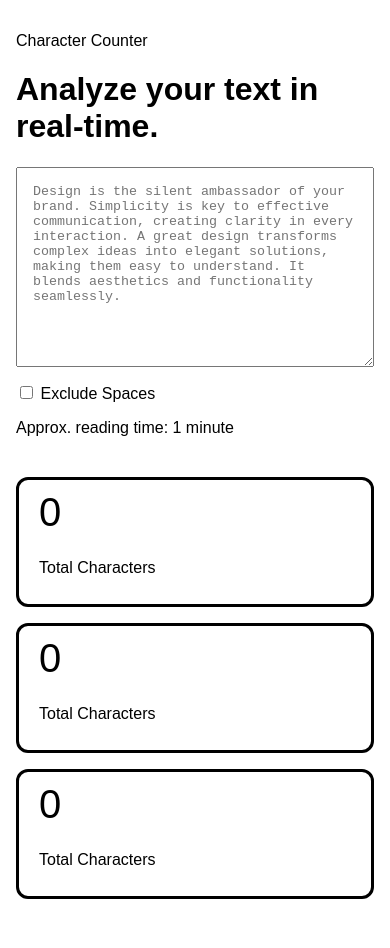
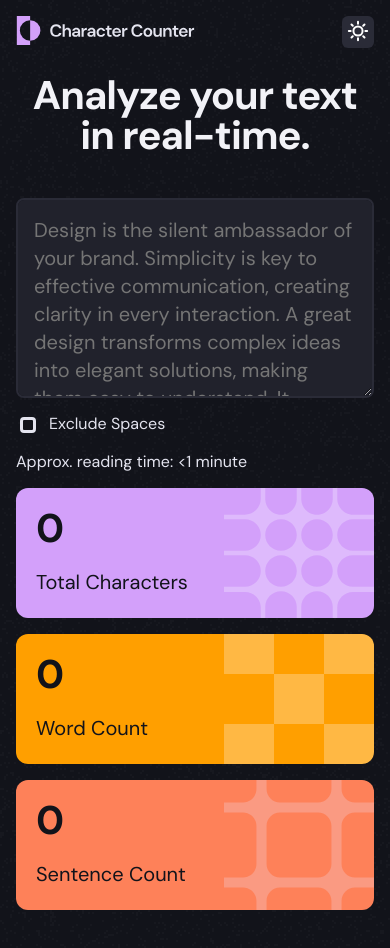
Before and after one commit to sabts/character-counter, a plain HTML site: page index.html in a window 390 px wide. Drawn offline with Linux system fonts and the light colour scheme.

Commit message:
phone css ready

```diff
--- a/css/style.css
+++ b/css/style.css
@@ -20,8 +20,109 @@ nav ul{
 }
 body{
     margin: 0;
-    font-family: sans-serif;
+    font-family: "DM Sans",sans-serif;
     padding: 1rem;
+    background-image: url(../assents/bg-dark-theme.png);
+}
+
+.logo{
+    background-image: url(../assents/logo-dark-theme.svg);
+    background-repeat: no-repeat;
+    width: 180px;
+    height: 30px;
+    background-size: contain;
+}
+
+.dark-mode{
+    position: relative;
+    display: flex;
+    height: 32px;
+    width: 32px;
+    background-color: #2A2B37;
+    border-radius: 6px;
+}
+.dark-mode::after{
+    content: '';
+    position: relative;
+    display: flex;
+    top: 4px;
+    left: 5px;
+    background-image: url(../assents/icon-sun.svg);
+    background-repeat: no-repeat;
+    height: 32px;
+    width: 32px;
+}
+.input-checkbox{
+    -webkit-appearance: none;
+    appearance: none;
+    position: relative;
+    width: 1rem;
+    height: 1rem;
+    border-radius: 4px;
+    background-color: transparent;
+    border: solid  #E4E4EF;
+}
+.input-checkbox:checked{
+    border: none;
+    background-color: #D3A0FA;
+}
+.input-checkbox:checked::after{
+    content: "";
+    position: absolute;
+    top: 0.5px;
+    left: 0.5px;
+    background-image: url(../assents/icon-check.svg);
+    background-size: contain;
+    background-repeat: no-repeat;
+    height: 1rem;
+    width: 1rem;
+}
+.text{
+    font-family:"DM Sans";
+}
+
+.text.main-title{
+    color: #F2F2F7;
+    font-size: 2.5rem;
+    font-style: normal;
+    font-weight: 700;
+    line-height: 100%;
+    letter-spacing: -0.0625rem
+}
+.text.placeholder{
+    font-size: 1.25rem;
+    font-style: normal;
+    font-weight: 400;
+    line-height: 140%;
+}
+
+.text.options{
+    color:  #E4E4EF;
+    font-size: 1rem;
+    font-style: normal;
+    font-weight: 400;
+    line-height: 130%;
+}
+
+.text.counter-total{
+    color: #12131A;
+    font-size: 2.5rem;
+    font-style: normal;
+    font-weight: 700;
+    line-height: 100%;
+}
+.text.counter-caption{
+    color: #12131A;
+    font-size: 1.25rem;
+    font-style: normal;
+    font-weight: 400;
+    line-height: 140%;
+}
+
+.header-container{
+    display: flex;
+    flex-wrap: wrap;
+    justify-content: space-between;
 }
 .main-container{
     display: flex;
@@ -29,7 +130,8 @@ body{
     padding-bottom: 2rem;
     flex-direction: column;
     align-items: center;
-    gap: 2.5rem;
+    gap: 1rem;
+    text-align: center;
 }
 
 .textarea-container{
@@ -39,14 +141,24 @@ body{
     gap: 1rem;
     align-self: stretch;
 }
+
 .textarea-box{
     display: flex;
     height: 200px;
     padding: 1rem;
     gap: 0.625rem;
+    border-radius: 8px;
+    color:  #E4E4EF;
+    border: 2px solid rgba(42, 43, 55, 1);
+    background-color:rgba(33, 34, 44, 1) ;
     align-self: stretch;
 }
-
+.checkbox-area{
+    display: flex;
+    gap:0.625rem;
+    align-items: center;
+    align-content: center;
+}
 .counters-container{
     display: flex;
     flex-direction: column;
@@ -59,13 +171,54 @@ body{
     height: 130px;
     padding: 1.25rem;
     flex-direction: column;
-    justify-content: center;
+    justify-content: space-between;
     align-items: flex-start;
-    gap: 0.5rem;
     align-self: stretch;
-    border: solid black;
     border-radius: 0.75rem;
 }
-.counter-total{
-    font-size: 40px;
+.counter-box.characters{
+    background-image: url(../assents/pattern-character-count.svg);
+    background-repeat: no-repeat;
+    height: 130px;
+    background-color: rgba(211, 160, 250, 1);
+    background-position: right center;
 }
+.counter-box.words{
+    background-image: url(../assents/pattern-word-count.svg);
+    background-repeat: no-repeat;
+    height: 130px;
+    background-color: rgba(255, 159, 0, 1);
+    background-position: right center;
+}
+.counter-box.sentences{
+    background-image: url(../assents/pattern-sentence-count.svg);
+    background-repeat: no-repeat;
+    height: 130px;
+    background-color: rgba(254, 129, 89, 1);
+    background-position: right center;
+}
+
+@media screen and (min-width: 768px){
+    body{
+        padding: 2rem;
+    }
+    .text.main-title{
+        font-size: 4rem;
+    }
+    .text.counter-total{
+        color: #12131A;
+        font-size: 4rem;
+        font-style: normal;
+        font-weight: 700;
+        line-height: 100%;
+    }
+    .main-container{
+        padding-inline: 2rem;
+        gap: 40px;
+    }
+    .checkbox-area{
+        flex-direction: row;
+        flex-wrap: wrap;
+    }
+
+}
--- a/index.html
+++ b/index.html
@@ -3,50 +3,47 @@
   <head>
     <meta charset="UTF-8" />
     <meta name="viewport" content="width=device-width, initial-scale=1.0" />
+    <link rel="preconnect" href="https://fonts.googleapis.com">
+    <link rel="preconnect" href="https://fonts.gstatic.com" crossorigin>
+    <link href="https://fonts.googleapis.com/css2?family=DM+Sans:ital,opsz,wght@0,9..40,100..1000;1,9..40,100..1000&display=swap" rel="stylesheet">
     <link rel="stylesheet" href="./css/style.css" />
     <title>Document</title>
   </head>
   <body>
-    <header>
-      <div>
+    <header class="header-container">
         <div class="logo"></div>
-        <p>Character Counter</p>
-      </div>
-
-      <h1>Analyze your text in real-time.</h1>
+        <div class="dark-mode"></div>
     </header>
 
     <main class="main-container">
-
+      <h1 class="text main-title">Analyze your text in real-time.</h1>
       <div class="textarea-container">
-        <textarea class="textarea-box"
+        <textarea class="textarea-box text placeholder"
         placeholder="Design is the silent ambassador of your brand. Simplicity is key to effective communication, creating clarity in every interaction. A great design transforms complex ideas into elegant solutions, making them easy to understand. It blends aesthetics and functionality seamlessly."
         id="textarea"></textarea>
 
         <div class="checkbox-area">
-        <input type="checkbox" id="checkbox"/>
-        <label for="checkbox">Exclude Spaces</label>
+        <input class="input-checkbox" type="checkbox" id="checkbox"/>
+        <label class="text options" for="checkbox">Exclude Spaces</label>
       </div>
-        <label id="readingtime">Approx. reading time: 1 minute</label>
-
+        <label class="text options" id="readingtime">Approx. reading time: <1  minute</label>
       </div>
 
     <div class="counters-container">
-      <div class="counter-box">
-        <label class="counter-total" for="textarea" id="Totalcharacters">0</label>
-        <p>Total Characters</p>
+      <div class="counter-box characters">
+        <label class="text counter-total" for="textarea" id="Totalcharacters">0</label>
+        <p class="text counter-caption">Total Characters</p>
        </div>
 
-       <div class="counter-box">
-         <label class="counter-total" for="textarea" id="wordcount">0</label>
-         <p>Total Characters</p>
+       <div class="counter-box words">
+         <label class="text counter-total" for="textarea" id="wordcount">0</label>
+         <p class="text counter-caption">Word Count</p>
        </div>
 
-     <div class="counter-box">
-       <label class="counter-total" for="textarea" id="sentencecount">0</label>
-       <p>Total Characters</p>
+     <div class="counter-box sentences">
+       <label class="text counter-total" for="textarea" id="sentencecount">0</label>
+       <p class="text counter-caption">Sentence Count</p>
      </div>
-
     </div>
     </main>
     <script src="./js/scripts.js"></script>
--- a/js/scripts.js
+++ b/js/scripts.js
@@ -52,7 +52,7 @@ const sentenceCounts = () => {
 }
 
 const timeReading = () => {
-    let readingPerMinute = 250;
+    const readingPerMinute = 225;
     let text = elementTextArea.value;
     let words = text.split(/\s+/).filter(word => word.length > 0);
 
```
Also changed, not shown: assents/bg-dark-theme.png (added), assents/favicon-32x32.png (added), assents/icon-check.svg (added), assents/icon-info.svg (added), assents/icon-sun.svg (added), assents/logo-dark-theme.svg (added), assents/pattern-character-count.svg (added), assents/pattern-sentence-count.svg (added), assents/pattern-word-count.svg (added), 2 other files.
